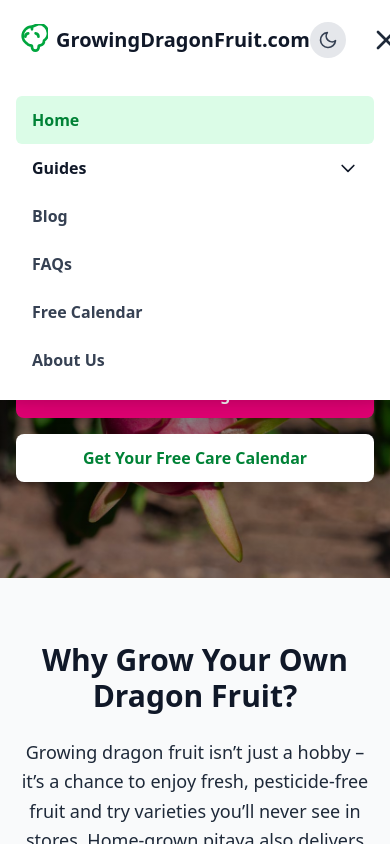
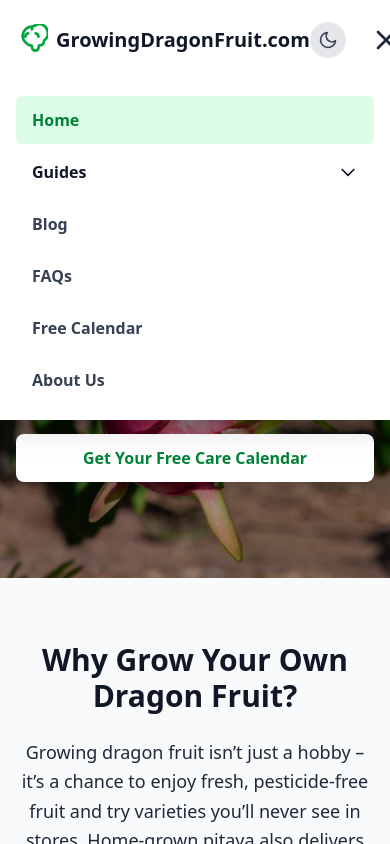
Before and after one commit to ktdpro/gdf, a Next.js app: page / in a window 390 px wide. Both pictures are taken after a click on the button 385 px from the left and 40 px from the top of the page. Shown: the top 844 px of the page. Built offline with nearby package versions, Linux system fonts and the light colour scheme.

Commit message:
Fix mobile navigation submenu layout

```diff
--- a/components/Layout.js
+++ b/components/Layout.js
@@ -155,7 +155,7 @@ export default function Layout({ children }) {
         {/* Mobile Menu */}
         {isMenuOpen && (
           <div id="mobile-menu" className="lg:hidden bg-white dark:bg-slate-800 shadow-xl absolute top-full left-0 w-full animate-fade-in-down">
-            <nav className="flex flex-col p-4">
+            <nav className="flex flex-col p-4 space-y-1">
               {navLinks.map(link => {
                 if (link.children) {
                   return (
@@ -169,9 +169,13 @@ export default function Layout({ children }) {
                         <svg className={`w-5 h-5 transition-transform duration-200 ${mobileGuidesOpen ? 'transform rotate-180' : ''}`} fill="none" stroke="currentColor" viewBox="0 0 24 24" xmlns="http://www.w3.org/2000/svg"><path strokeLinecap="round" strokeLinejoin="round" strokeWidth="2" d="M19 9l-7 7-7-7"></path></svg>
                       </button>
                       {mobileGuidesOpen && (
-                        <div className="pl-4 border-l-2 border-gray-200 dark:border-slate-700 ml-4">
+                        <div className="flex flex-col space-y-1 pl-4 ml-4 border-l-2 border-gray-200 dark:border-slate-700">
                           {link.children.map(child => (
-                            <Link key={child.path} href={child.path} className={`w-full py-2 px-4 text-left rounded-md font-semibold focus:outline-none focus-visible:ring-2 focus-visible:ring-blue-500 ${currentPage.startsWith(child.path) ? 'bg-green-100 dark:bg-green-900/50 text-green-700 dark:text-green-400' : 'text-gray-700 dark:text-slate-300 hover:bg-gray-100 dark:hover:bg-slate-700'}`}>
+                            <Link
+                              key={child.path}
+                              href={child.path}
+                              className={`block w-full py-2 px-4 text-left rounded-md font-semibold focus:outline-none focus-visible:ring-2 focus-visible:ring-blue-500 ${currentPage.startsWith(child.path) ? 'bg-green-100 dark:bg-green-900/50 text-green-700 dark:text-green-400' : 'text-gray-700 dark:text-slate-300 hover:bg-gray-100 dark:hover:bg-slate-700'}`}
+                            >
                               {child.name}
                             </Link>
                           ))}
@@ -181,7 +185,11 @@ export default function Layout({ children }) {
                   )
                 }
                 return (
-                  <Link key={link.path} href={link.path} className={`py-3 px-4 text-left rounded-md font-semibold focus:outline-none focus-visible:ring-2 focus-visible:ring-blue-500 ${currentPage === link.path ? 'bg-green-100 dark:bg-green-900/50 text-green-700 dark:text-green-400' : 'text-gray-700 dark:text-slate-300 hover:bg-gray-100 dark:hover:bg-slate-700'}`}>
+                  <Link
+                    key={link.path}
+                    href={link.path}
+                    className={`block py-3 px-4 text-left rounded-md font-semibold focus:outline-none focus-visible:ring-2 focus-visible:ring-blue-500 ${currentPage === link.path ? 'bg-green-100 dark:bg-green-900/50 text-green-700 dark:text-green-400' : 'text-gray-700 dark:text-slate-300 hover:bg-gray-100 dark:hover:bg-slate-700'}`}
+                  >
                     {link.name}
                   </Link>
                 )
```
